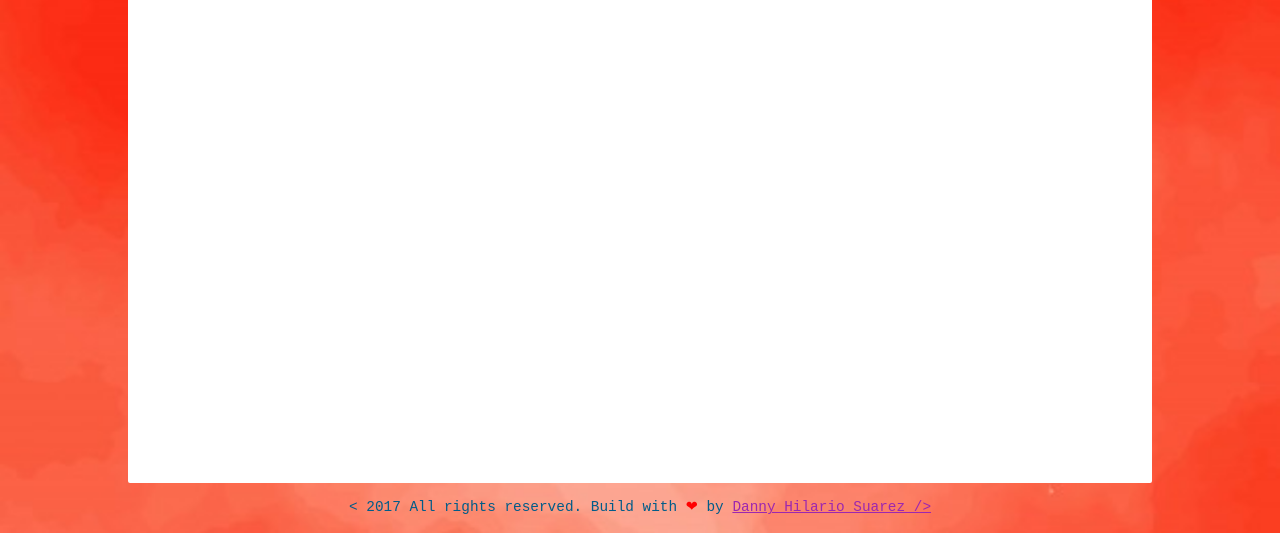
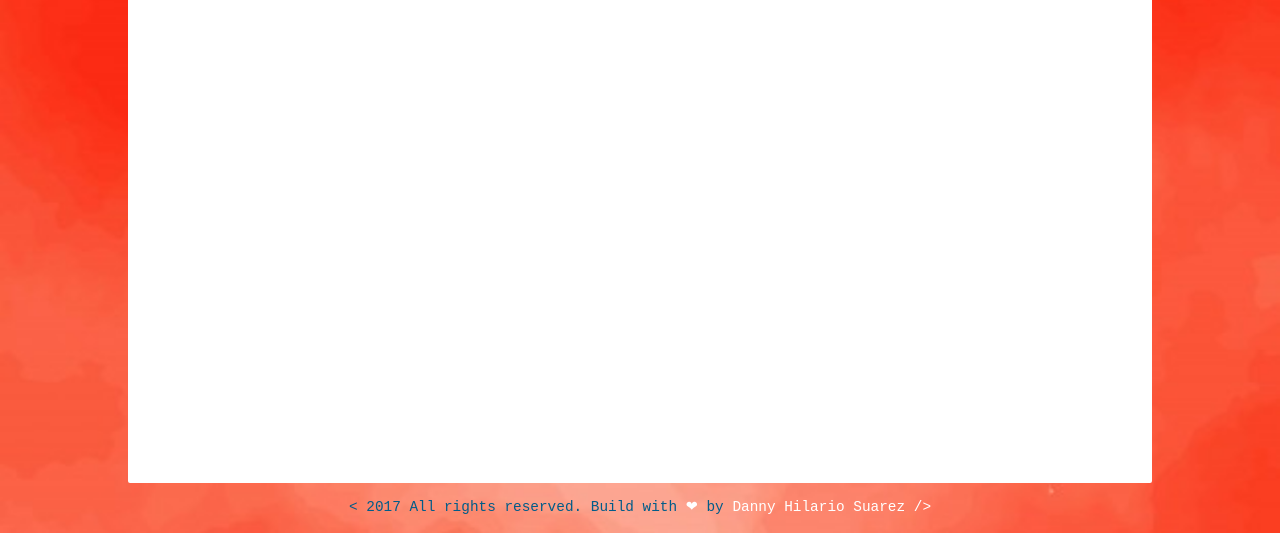
Before and after one commit to dannyhilariosuarez/youtubeAPI, a plain HTML site: page index.html in a window 1280 px wide. Shown: the part 272-805 px from the top of the page. Drawn offline with nearby package versions, Linux system fonts and the light colour scheme; no server answers.

Commit message:
Update Video.css

```diff
--- a/css/Video.css
+++ b/css/Video.css
@@ -9,6 +9,10 @@
     font-size: 13px !important;
     font-weight: 600;
     margin: 5px 0 20px;
+}
+
+a{
+  text-decoration: none;
 }
 
 .li_videos {
@@ -73,6 +77,7 @@ body{
     background-image: url('../images/background2.jpg');
     background-repeat:no-repeat;
     background-size:cover;
+    color: #ffff;
 }
 
 #ol_menu {
@@ -186,10 +191,10 @@ ul li {
   font-size: 0.9rem;  }
 
 .love {
-  color: red; }
+  color: #ffff; }
 
 .linkDa{
-     color: #9C27B0;
+     color: #ffff;
 }
 
 .github-corner {
```
